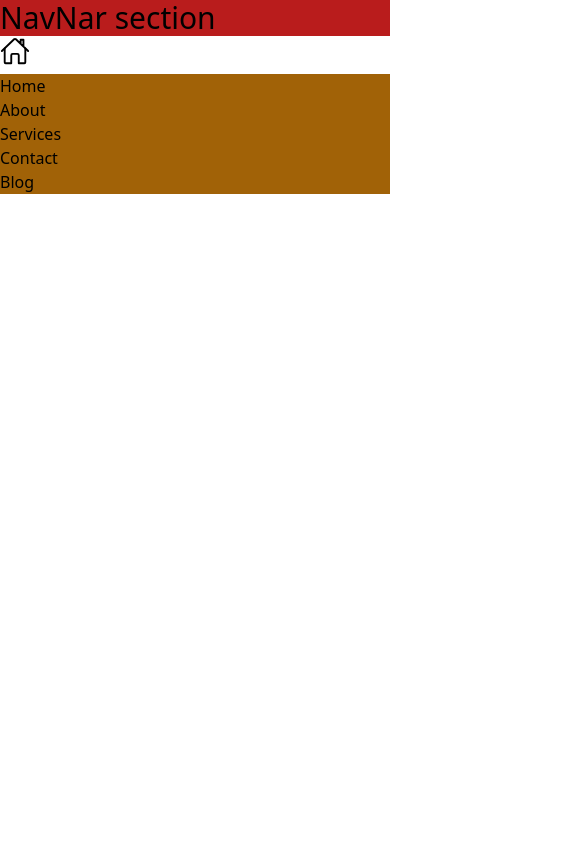
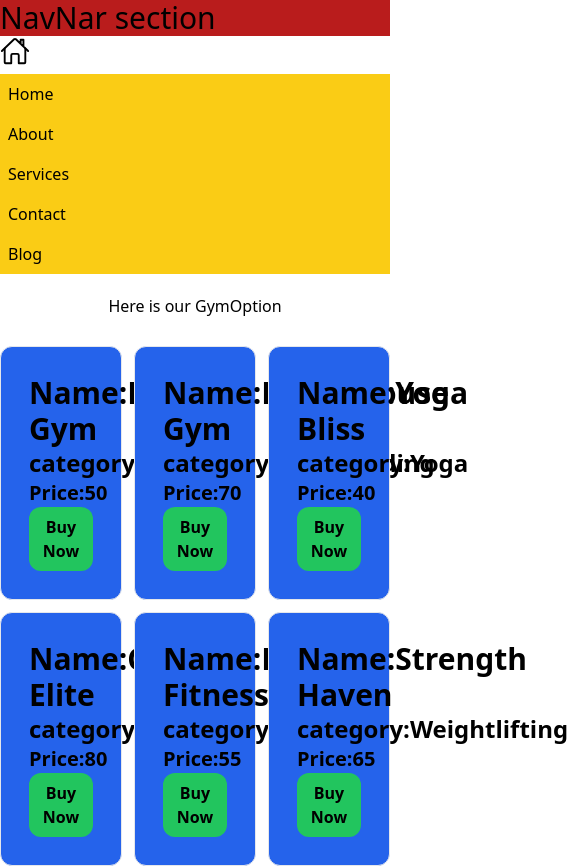
Before and after one commit to rajalishikh/react-app-routing, a React (Vite) app: page / in a window 390 px wide. Shown: the top 868 px of the page, 568 px wide, since content can reach past the window. Before the commit the page ends 844 px from the top, so only its background shows below. Built offline with nearby package versions, Linux system fonts and the light colour scheme.

Commit message:
My Responsive design is complete

```diff
--- /dev/null
+++ b/public/gym.json
@@ -0,0 +1,62 @@
+[
+  {
+    "id": 1,
+    "name": "FitLife Gym",
+    "category": "Fitness",
+    "price": 50
+  },
+  {
+    "id": 2,
+    "name": "PowerHouse Gym",
+    "category": "Bodybuilding",
+    "price": 70
+  },
+  {
+    "id": 3,
+    "name": "Yoga Bliss",
+    "category": "Yoga",
+    "price": 40
+  },
+  {
+    "id": 4,
+    "name": "CrossFit Elite",
+    "category": "CrossFit",
+    "price": 80
+  },
+  {
+    "id": 5,
+    "name": "Flex Fitness",
+    "category": "Fitness",
+    "price": 55
+  },
+  {
+    "id": 6,
+    "name": "Strength Haven",
+    "category": "Weightlifting",
+    "price": 65
+  },
+  {
+    "id": 7,
+    "name": "Pilates Studio",
+    "category": "Pilates",
+    "price": 45
+  },
+  {
+    "id": 8,
+    "name": "HIIT Pro",
+    "category": "HIIT",
+    "price": 60
+  },
+  {
+    "id": 9,
+    "name": "KickBox Arena",
+    "category": "Kickboxing",
+    "price": 75
+  },
+  {
+    "id": 10,
+    "name": "Aqua Gym",
+    "category": "Swimming",
+    "price": 90
+  }
+]
--- a/src/App.jsx
+++ b/src/App.jsx
@@ -1,4 +1,5 @@
 import './App.css'
+import GymOption from './component/GymOption/GymOption'
 import Navbar from './component/navbar/navbar'
 
 function App() {
@@ -10,8 +11,8 @@ function App() {
 
     <h2 className='bg-red-700 text-3xl'>NavNar section </h2>
     <Navbar></Navbar>
-
-
+    <h2 className='text-center  mt-7'>Here is our GymOption</h2>
+    <GymOption></GymOption>
     </>
   )
 }
--- /dev/null
+++ b/src/component/GymDetails/GymDetails.jsx
@@ -0,0 +1,17 @@
+
+
+const GymDetails = ({item}) => {
+    const{name,category,price}=item
+
+    return (
+        <div className="border p-7 rounded-xl bg-blue-600 font-bold">
+            <p className="text-3xl">Name:{name}</p>
+            <p className="text-2xl">category:{category}</p>
+            <p className="text-xl">Price:{price}</p>
+            <button className="bg-green-500 p-2 rounded-xl hover:bg-green-800 w-full">Buy Now</button>
+
+        </div>
+    );
+};
+
+export default GymDetails;
--- /dev/null
+++ b/src/component/GymOption/GymOption.jsx
@@ -0,0 +1,23 @@
+import { useEffect, useState } from "react";
+import GymDetails from "../GymDetails/GymDetails";
+
+const GymOption = () => {
+    const[gym,setGym]=useState([])
+    useEffect(()=>{
+        fetch('gym.json')
+        .then(res=>res.json())
+        .then(data=>setGym(data))
+    },[])
+    return (
+        <div className="mt-7 max-w-7xl mx-auto grid grid-cols-3 gap-3">
+
+            {
+                gym.map(item=><GymDetails key={item.id} item={item}></GymDetails>)
+            }
+
+
+        </div>
+    );
+};
+
+export default GymOption;
--- a/src/component/Navbar/Navbar.jsx
+++ b/src/component/Navbar/Navbar.jsx
@@ -21,12 +21,11 @@ const Navbar = () => {
                 {
                     open?<IoHomeOutline />:<MdOutlineClose />
                 }
-
-            </div>
+         </div>
             <ul>
-            <div className={`md:flex gap-3 relative duration-1000 md:static ${open?'top-2':"-top-60 "} `}>
+            <div className={`md:flex gap-3 relative duration-1000 md:static ${open?'top-2':"-top-72 "} bg-yellow-400 `}>
             {
-                navbarData.map(item=><NavBarDetails item={item}></NavBarDetails>)
+                navbarData.map(item=><NavBarDetails key={item.id} item={item}></NavBarDetails>)
             }
             </div>
             </ul>
--- a/src/component/Navbardetails/NavBardetails.jsx
+++ b/src/component/Navbardetails/NavBardetails.jsx
@@ -3,7 +3,7 @@ import React from 'react';
 const NavBarDetails = ({item}) => {
     const {name}=item
     return (
-        <div className='bg-yellow-700'>
+        <div className='hover:bg-yellow-700 p-2  rounded-xl'>
             {name}
         </div>
     );
```
